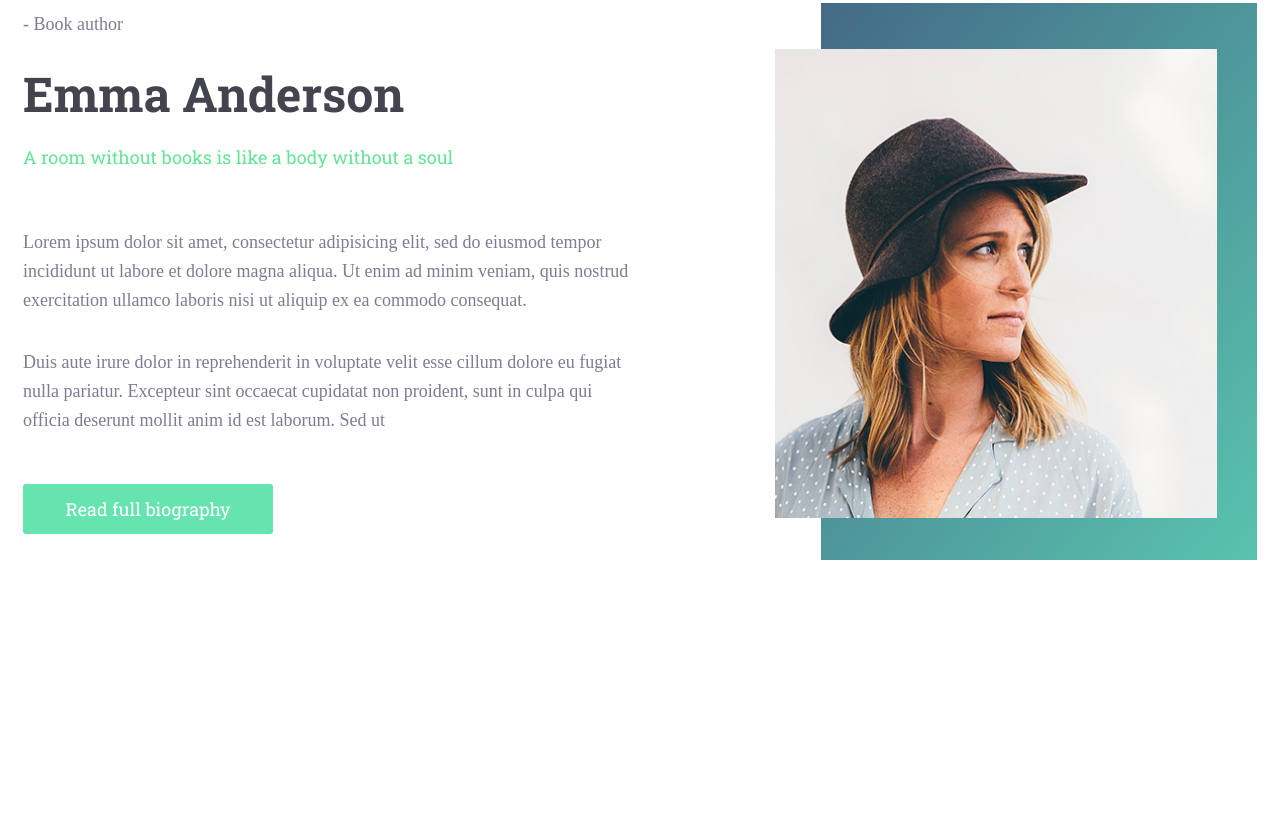
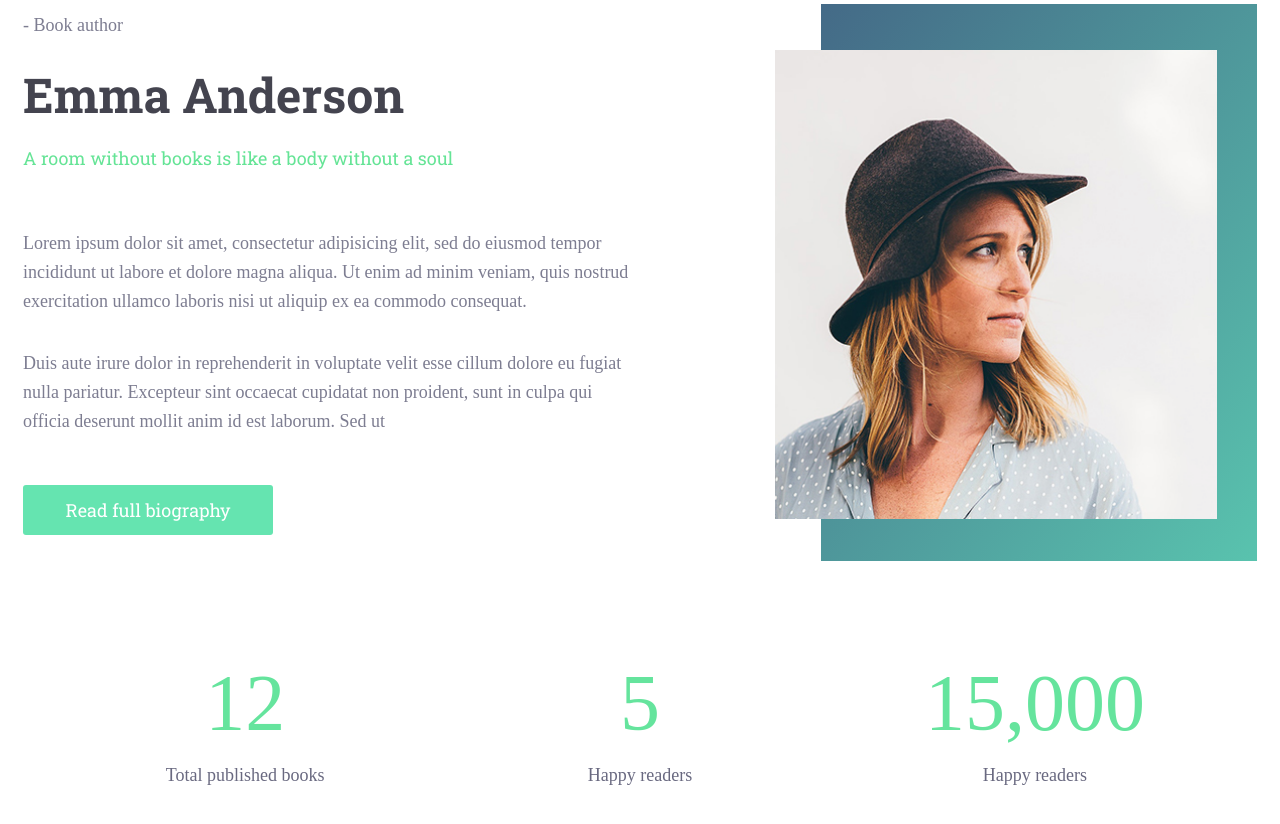
Before and after one commit to evgeniy1994/Bro1994-1989, a plain HTML site: page index.html in a window 1280 px wide. Shown: the part 1217-2041 px from the top of the page. Before the commit the page ends 1777 px from the top, so only its background shows below. Drawn offline with Linux system fonts and the light colour scheme.

Commit message:
10.07.2019

```diff
--- a/css/main.css
+++ b/css/main.css
@@ -1,4 +1,5 @@
 body{
+    font-family: 'Segoe UI', "Roboto Slab", 'Open Sans',  sans-serif;
     margin: 0;
     padding: 0;
 }
@@ -208,3 +209,29 @@ section2{
     width: 442px;
     height: 469px;
 }
+.wrapper-blok__statistics{
+    margin: 80px 0px 160px 0px;
+    display: flex;
+    justify-content: center;
+}
+.blok__statistics{
+    width: 32%;
+    display: flex;
+    flex-direction: column;
+}
+.blok__number{
+    margin: 0px;
+    text-align: center;
+    font-size: 80px;
+    font-family: "Roboto Slab Thin";
+    color: rgb(101, 228, 157);
+    line-height: 1.55;
+}
+.blok__number-text{
+    margin: 0px;
+    text-align: center;
+    font-size: 18px;
+    font-family: "Myriad Pro";
+    color: rgb(105, 105, 128);
+    line-height: 0,5;
+}
--- a/index.html
+++ b/index.html
@@ -4,7 +4,7 @@
     <meta charset="UTF-8">
     <title>Bukee</title>
     <link rel="stylesheet" href="css/main.css">
-    <link href="https://fonts.googleapis.com/css?family=Open+Sans:400,700,700i|Roboto+Slab:400,700&display=swap&subset=cyrillic" rel="stylesheet">
+    <link href="https://fonts.googleapis.com/css?family=Open+Sans:400,700,700i|Roboto+Slab:100,400,700&display=swap&subset=cyrillic" rel="stylesheet">
 </head>
 <body>
     <header>
@@ -62,7 +62,19 @@
                         <img src="img/avatarnew.png" alt="Bukee" class="blok__photo-img">
                 </div>
             </div>
-            <div class="blok__number">
+            <div class="wrapper-blok__statistics">
+                <div class="blok__statistics">
+                    <p class="blok__number">12</p>
+                    <p class ="blok__number-text">Total published books</p>
+                </div>
+                <div class="blok__statistics">
+                    <p class="blok__number">5</p>
+                    <p class ="blok__number-text">Happy readers</p>
+                </div>
+                <div class="blok__statistics">
+                    <p class="blok__number">15,000</p>
+                    <p class ="blok__number-text">Happy readers</p>
+                </div>
             </div>
         </div>
     </section2>
```
